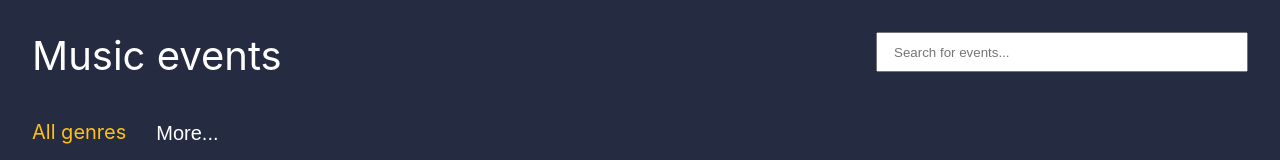
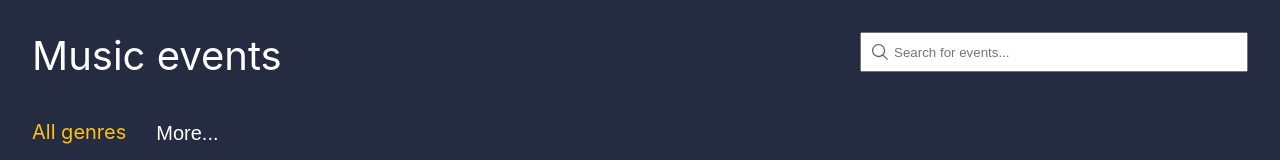
Before and after one commit to sirreus/music-events, a React (Create React App) app: page / in a window 1280 px wide. Shown: the top 160 px of the page. Built offline with nearby package versions, Linux system fonts and the light colour scheme; no server answers.

Commit message:
tune search input & types

```diff
--- a/src/components/EventsLibrary/EventsLibrary.tsx
+++ b/src/components/EventsLibrary/EventsLibrary.tsx
@@ -90,7 +90,7 @@ export const EventsLibrary: React.FC<IEventsLibrary> = ({ events = [] }) => {
         {events.map((event, index) => (
           <React.Fragment key={event.id}>
             <EventCard
-              imageUrl={event.images.small}
+              imageUrl={event.images}
               index={index}
               onSelect={handelShowExtra}
               isSelected={selectedEventId === event.id}
--- a/src/components/Header/Header.tsx
+++ b/src/components/Header/Header.tsx
@@ -25,7 +25,7 @@ export const Header: React.FC = () => {
     }
 
     const fuse = new Fuse(eventsData, {
-      keys: ["name"],
+      keys: ["name", "genres.name"], // as additional search keys can add 'location.country' and 'location.city'
     });
 
     const results = fuse.search(query);
@@ -46,11 +46,14 @@ export const Header: React.FC = () => {
     <header>
       <div className="top-wrapper">
         <h1>Music events</h1>
-        <input
-          className="search-input"
-          placeholder="Search for events..."
-          onChange={(e) => searchItem(e.target.value)}
-        />
+        <form className="search-form">
+          <i className="search-icon" />
+          <input
+            className="search-input"
+            placeholder="Search for events..."
+            onChange={(e) => searchItem(e.target.value)}
+          />
+        </form>
       </div>
       <NavBar />
     </header>
--- a/src/components/Header/styles.scss
+++ b/src/components/Header/styles.scss
@@ -44,10 +44,30 @@ header {
       }
     }
 
+    .search-form {
+      position: relative;
+
+      .search-icon {
+        position: absolute;
+        top: 12px;
+        left: 12px;
+        width: 16px;
+        height: 16px;
+        background-image: url(../../assets/search.svg);
+        background-repeat: no-repeat;
+        opacity: 0.7;
+        z-index: 1;
+
+        @include m.small {
+          top: 28px;
+        }
+      }
+
       .search-input {
+        position: relative;
         width: 336px;
         height: 20px;
-      padding: 8px 16px;
+        padding: 8px 16px 8px 32px;
 
         @include m.medium {
           max-width: 272px;
@@ -63,3 +83,4 @@ header {
       }
     }
   }
+}
--- a/src/helpers/parseRawEventsData.ts
+++ b/src/helpers/parseRawEventsData.ts
@@ -1,29 +1,29 @@
-import { IRawImage } from "../store/types";
+import { IEvent, IRawImage } from "../store/types";
 
-function parseRawEventsData(data: any) {
+function parseRawEventsData(data: any): IEvent[] {
   return data.map((rawData: any) => {
+    const { dates, _embedded: location, images } = rawData;
+
+    const eventDate = `${dates.start.localDate} ${
+      dates.start.localTime ||
+      dates.access.startDateTime.split("T")[1].split("Z")[0]
+    }`;
+
+    const eventImage = images.find(
+      (image: IRawImage) => image.ratio === "4_3"
+    ).url;
+
     return {
       id: rawData.id,
       name: rawData.name,
       genres: rawData.classifications[0].genre,
-      date: {
-        date: rawData.dates.start.localDate,
-        time:
-          rawData.dates.start.localTime ||
-          rawData.dates.access.startDateTime.split("T")[1].split("Z")[0],
+      date: eventDate,
+      location: {
+        country: location.venues[0].country.name,
+        city: location.venues[0].city.name,
+        address: location.venues[0].address.line1,
       },
-      location: {
-        country: rawData._embedded.venues[0].country.name,
-        city: rawData._embedded.venues[0].city.name,
-        address: rawData._embedded.venues[0].address.line1,
-      },
-      images: {
-        small: rawData.images.find((image: IRawImage) => image.ratio === "4_3")
-          .url,
-        big: rawData.images.find(
-          (image: IRawImage) => image.ratio === "3_2" && image.height === 427
-        ).url,
-      },
+      images: eventImage,
     };
   });
 }
--- a/src/store/events/slices.ts
+++ b/src/store/events/slices.ts
@@ -16,19 +16,13 @@ const initialState: IEventsStore = {
         id: "",
         name: "",
       },
-      date: {
-        date: "",
-        time: "",
-      },
+      date: "",
       location: {
         country: "",
         city: "",
         address: "",
       },
-      images: {
-        small: "",
-        big: "",
-      },
+      images: "",
     },
   ],
   selectedEvent: {
```
Also changed, not shown: src/store/types.ts (+2 -7 lines). Lines whose indentation alone changed are shown as unchanged.
